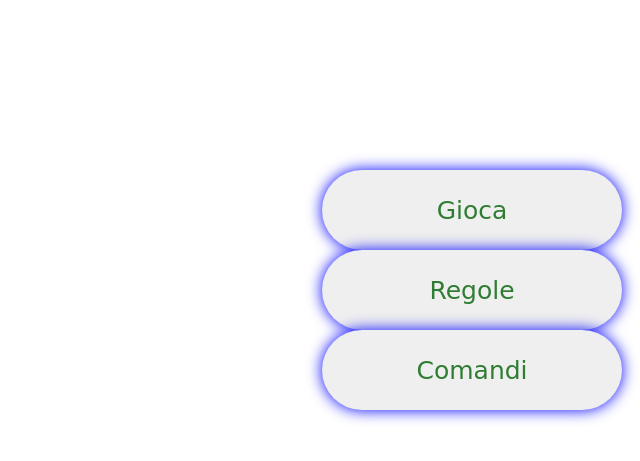
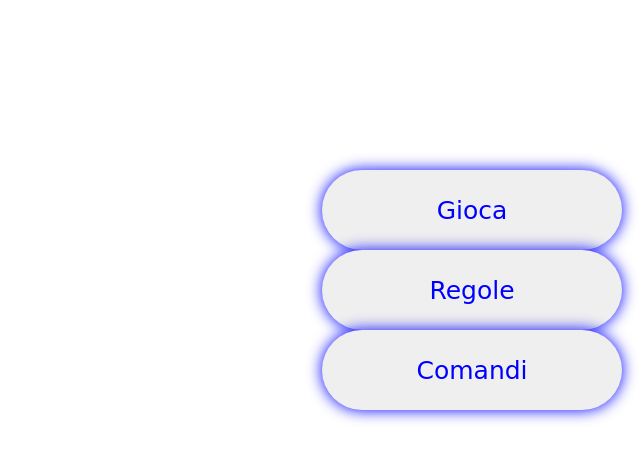
Before and after one commit to MatteoGianfa/Caccia-al-UBoot-, a PHP site: page / in a window 1280 px wide. Shown: the part 203-664 px from the top of the page, without its empty margins (640-1280 px from the left). Run offline with PHP 8.4, Linux system fonts and the light colour scheme.

Commit message:
Update stile.css

```diff
--- a/stile.css
+++ b/stile.css
@@ -6,7 +6,7 @@
   box-shadow:0px 0px 15px #0000FF;
   font-size:25px;
   font-family:'Pacifico',cursive;
-  color:#2e7d32;
+  color:#0000FF;
 
 }
 .tito{
```
